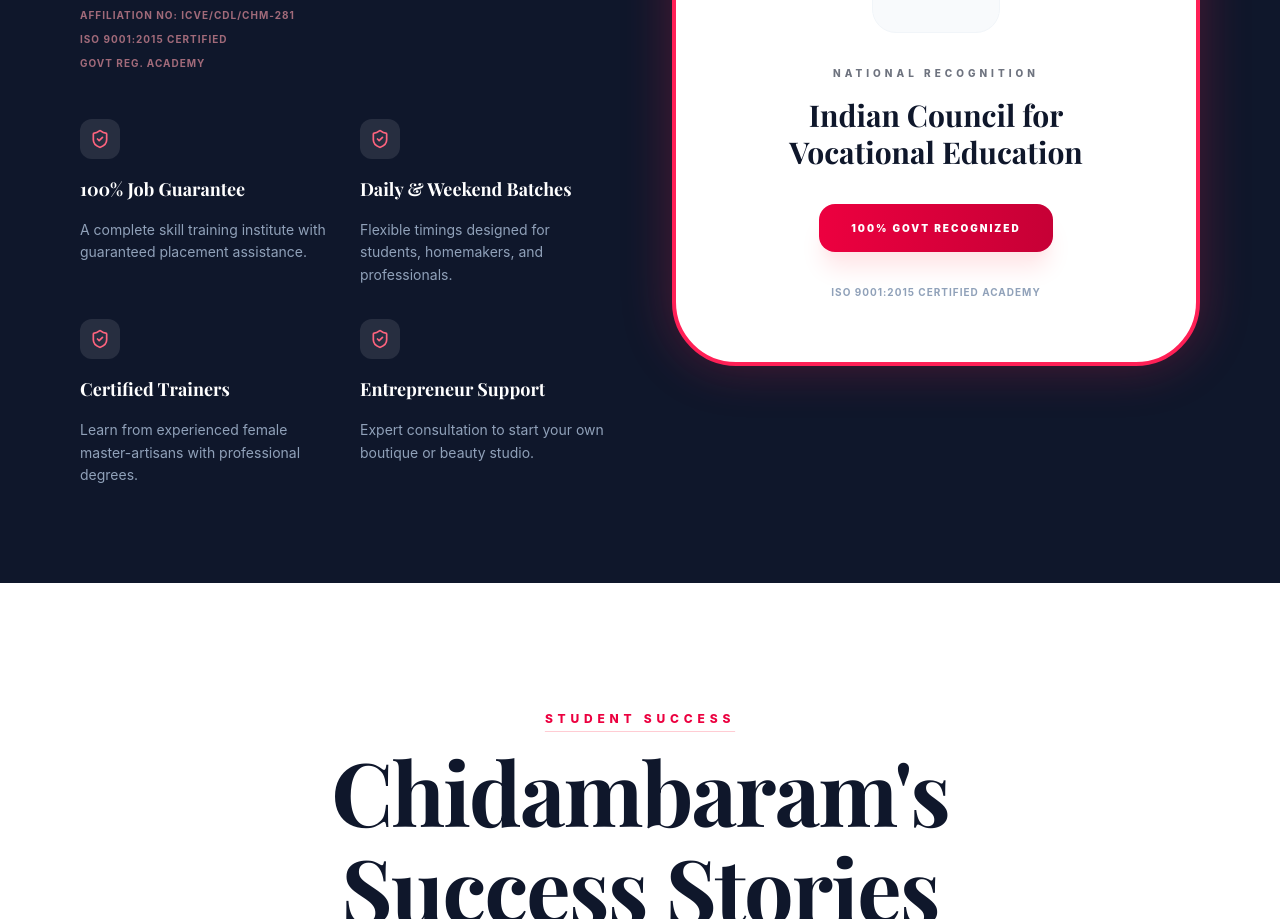
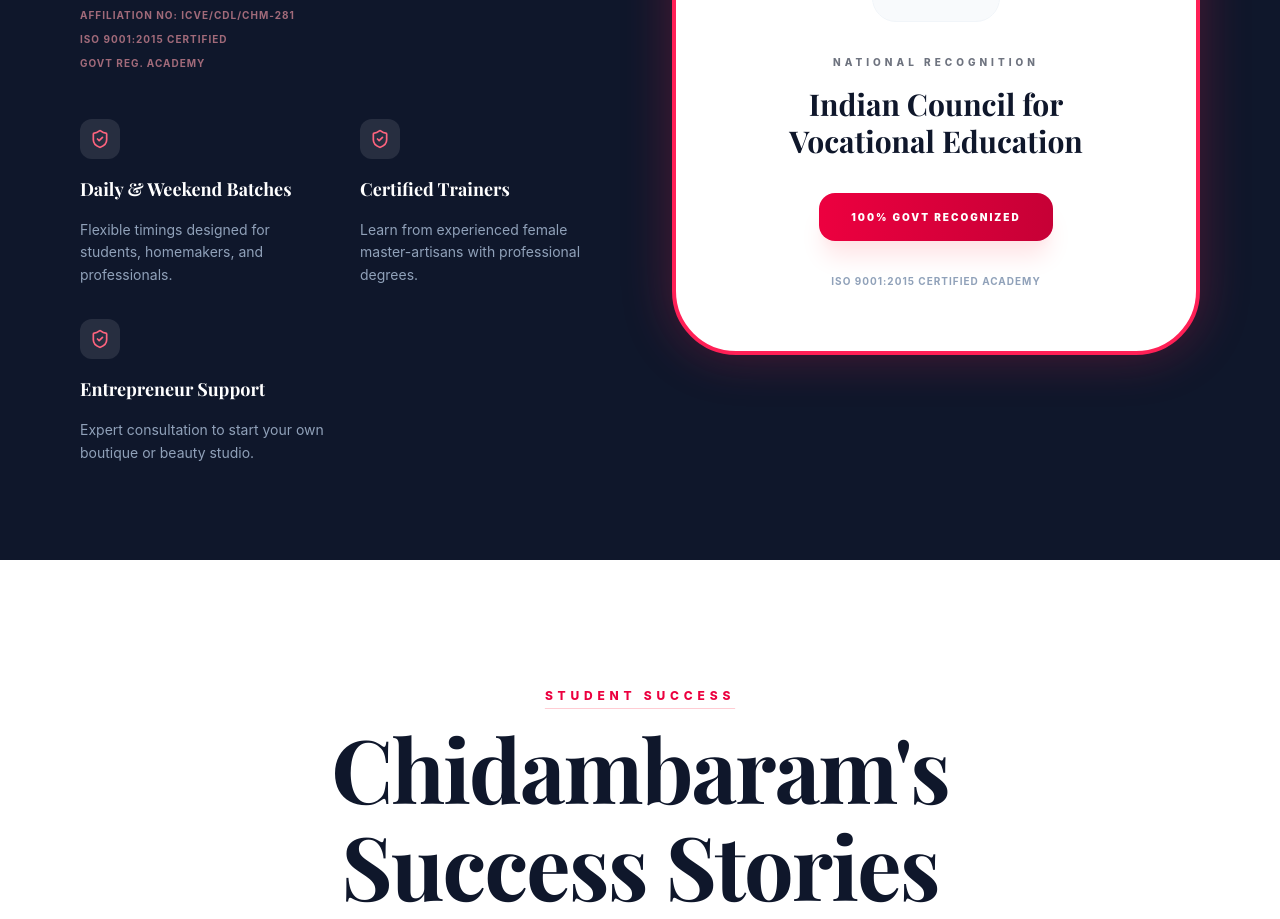
Before and after one commit to janadeveloper26/art, a React (Vite) app: page / in a window 1280 px wide. Shown: the part 2777-3696 px from the top of the page. Built offline with nearby package versions, Linux system fonts and the light colour scheme; a web font is replaced by a local one.

Commit message:
Update Home.jsx

```diff
--- a/src/pages/Home.jsx
+++ b/src/pages/Home.jsx
@@ -403,10 +403,7 @@
 
               <div className="grid sm:grid-cols-2 gap-8">
                 {[
-                  {
-                    title: "100% Job Guarantee",
-                    desc: "A complete skill training institute with guaranteed placement assistance.",
-                  },
+
                   {
                     title: "Daily & Weekend Batches",
                     desc: "Flexible timings designed for students, homemakers, and professionals.",
```
